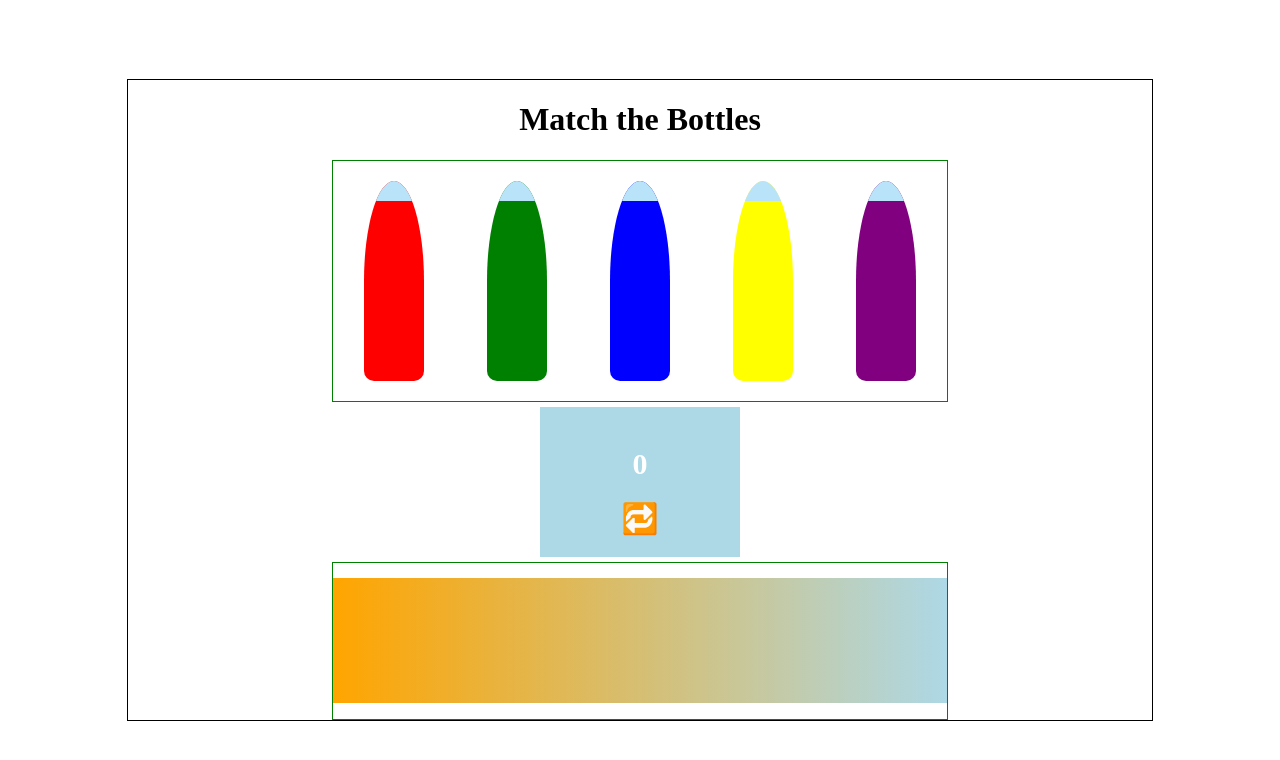
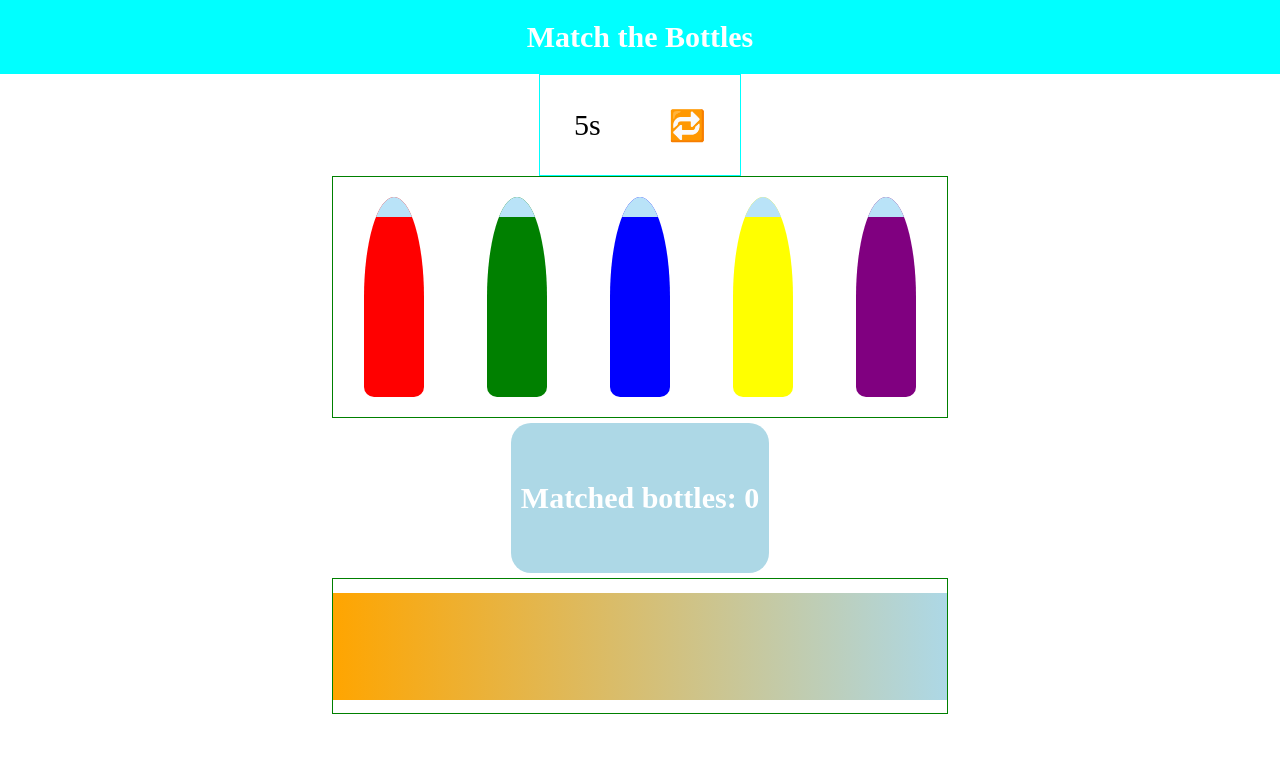
Before and after one commit to tevBoyz/Match-the-bottles, a plain HTML site: page index.html in a window 1280 px wide. Drawn offline with Linux system fonts and the light colour scheme.

Commit message:
Added timer and some css update

```diff
--- a/index.html
+++ b/index.html
@@ -7,8 +7,12 @@
     <title>Match the bottles</title>
   </head>
   <body>
+    <div class="nav"><h1>Match the Bottles</h1></div>
     <div class="main_container">
-      <div class="div"><h1>Match the Bottles</h1></div>
+      <div class="tool">
+        <p id="timer">0s</p>
+        <a onclick="restart()" title="restart">🔁</a>
+      </div>
       <div class="game_container">
         <div class="game_bottle one"></div>
         <div class="game_bottle two"></div>
@@ -19,7 +23,6 @@
       <div class="match_counter">
         <div id="counter" class="counter">
           <h1>0</h1>
-          <a onclick="restart()" title="reset">🔁</a>
         </div>
       </div>
       <div class="template_contaier">
--- a/script.js
+++ b/script.js
@@ -5,6 +5,9 @@ var template_colors = ["blue", "purple", "red", "yellow",  "green"];
 var game_colors = ["red", "green", "blue", "yellow",  "purple"];
 var trackMoved = [0, 0, 0, 0, 0];
 var counterDisp = document.getElementById('counter');
+
+var time = 0;
+let counter = null;
 
 
 function attach_clickListeners(){
@@ -34,14 +37,15 @@ function checkGame(){
         }
     }
     if (count == 5){
-        let content = `<h1>You Got It!</h1> <a onclick="restart()" title="reset">🔁</a>`
+        clearInterval(counter);
+        let content = `<h1>You Got It!</h1> <br/> <p>Elapsed time: ${time}s.</p>`
         counterDisp.innerHTML = content;
         curtain.style.display = 'none';
         show_templates();
         color_templates();
     }
     else{
-        let content = `<h1>${count}</h1> <a onclick="restart()" title="reset">🔁</a>`
+        let content = `<h1> Matched bottles: ${count}</h1> `
         counterDisp.innerHTML = content
     }
     return count;
@@ -100,12 +104,22 @@ function checkShuffle(){
     }
 }
 
+function restart(){
+    location.reload();
+}
+
+function startCounter(){
+            let cont = `0s`;
+            document.getElementById('timer').innerHTML = cont;
+    counter = setInterval(()=> {
+            let cont = `${++time}s`;
+            document.getElementById('timer').innerHTML = cont;
+    }, 1000);
+}
+
 checkShuffle()
 color_templates();
 color_game();
 attach_clickListeners();
+startCounter();
 checkGame();
-
-function restart(){
-    location.reload();
-}
--- a/style.css
+++ b/style.css
@@ -1,18 +1,30 @@
 body {
   padding: 0;
   margin: 0;
-  height: 100vh;
+  display: flex;
+  flex-direction: column;
+  justify-content: space-between;
+  align-items: center;
+}
+
+.nav {
   width: 100%;
+  height: fit-content;
+  background-color: aqua;
   display: flex;
   justify-content: center;
   align-items: center;
+}
+
+.nav h1 {
+  color: white;
+  font-size: 30px;
 }
 
 .main_container {
   min-width: 700px;
   height: 80vh;
   width: 80%;
-  border: 1px solid black;
   display: flex;
   flex-direction: column;
   justify-content: center;
@@ -117,20 +129,19 @@ body {
   flex-direction: column;
   justify-content: center;
   align-items: center;
-}
-
-.counter a {
-  font-size: 30px;
-  color: white;
-  text-decoration: none;
-  text-align: center;
-  cursor: pointer;
+  border-radius: 20px;
 }
 
 .counter h1 {
   color: white;
   font-size: 30px;
+  padding: 10px;
   background-color: lightblue;
+}
+
+.counter p {
+  font-size: 20px;
+  color: white;
 }
 
 .moveUp {
@@ -179,3 +190,24 @@ body {
   border-radius: 50px 50px 0 0;
   transform: translateX(-50%);
 }
+
+.tool {
+  border: 1px cyan solid;
+  min-width: 200px;
+  min-height: 100px;
+  display: flex;
+  justify-content: space-around;
+  align-items: center;
+}
+
+.tool p {
+  font-size: 30px;
+}
+
+.tool a {
+  font-size: 30px;
+  color: black;
+  text-decoration: none;
+  text-align: center;
+  cursor: pointer;
+}
```
